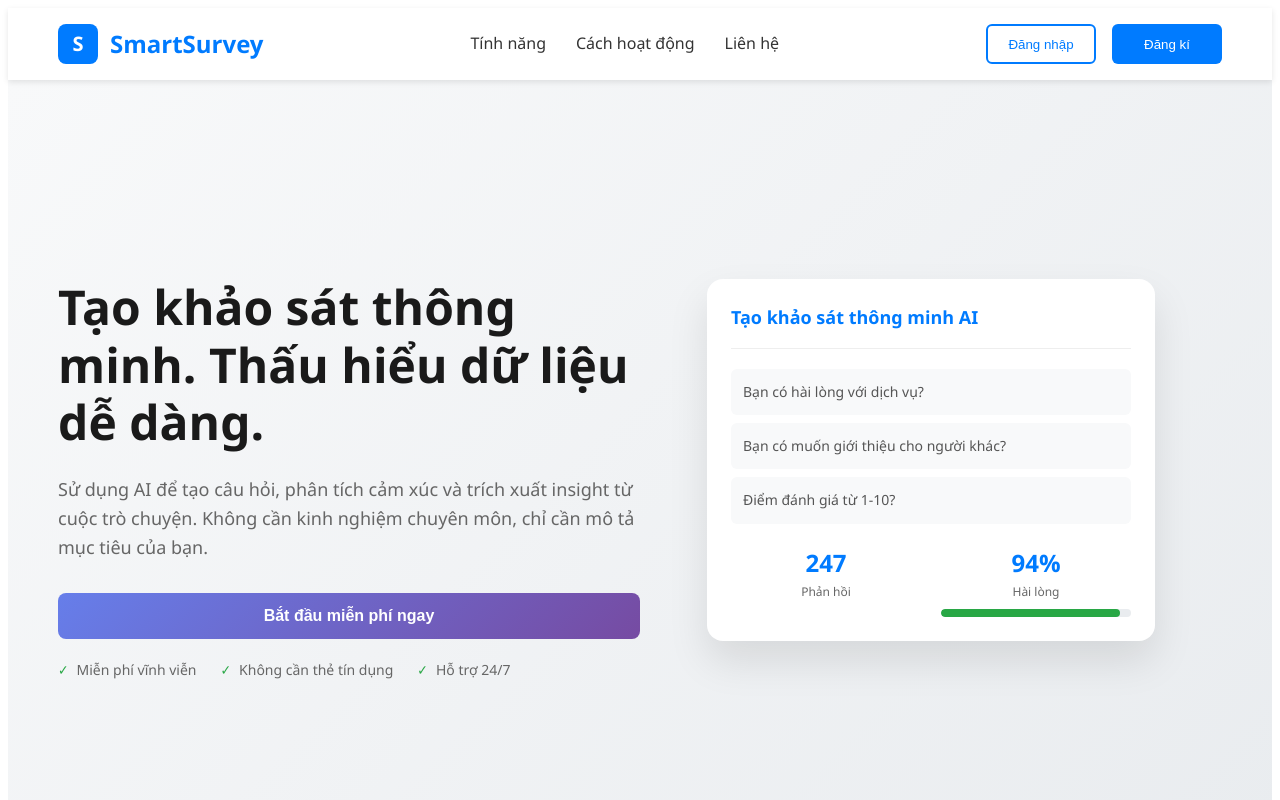
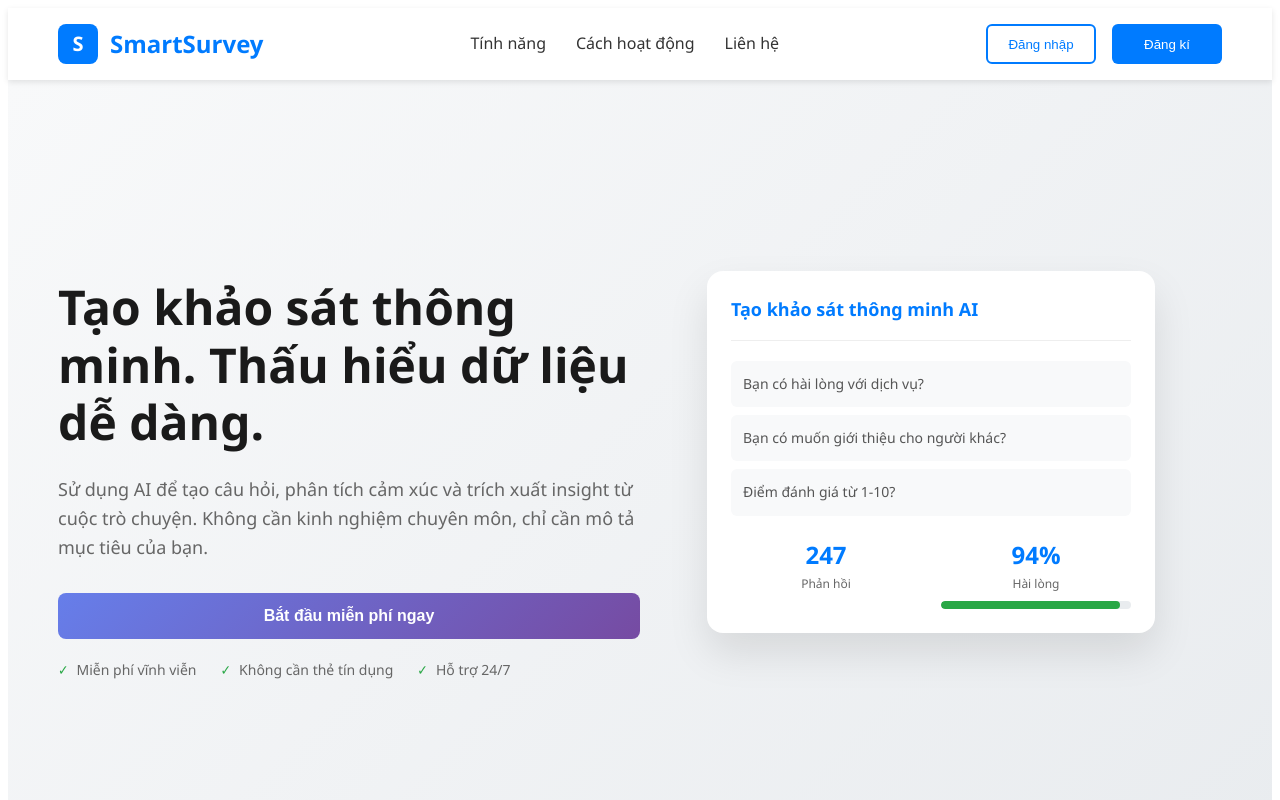
Before and after one commit to gwynnn297/SmartSurvey, a React (Vite) app in the folder frontend/: page / in a window 1280 px wide. In both pictures the pointer is over the element 931 px from the left and 459 px from the top of the page. Shown: the top 800 px of the page. Built offline with nearby package versions, Linux system fonts and the light colour scheme.

Commit message:
Update_Hover_HomePage
Sửa 1 chút hover

```diff
--- a/frontend/src/pages/home/HomePage.css
+++ b/frontend/src/pages/home/HomePage.css
@@ -179,12 +179,17 @@
     padding: 24px;
     width: 400px;
     max-width: 100%;
+    transition: transform 0.3s, box-shadow 0.3s;
 }
-
+.mockup:hover{
+    transform: translateY(-8px);
+    box-shadow: 0 20px 40px rgba(0, 0, 0, 0.1);
+}
 .mockup-header {
     border-bottom: 1px solid #eee;
     padding-bottom: 16px;
     margin-bottom: 20px;
+
 }
 
 .mockup-header h3 {
@@ -337,8 +342,12 @@
     padding: 40px 30px;
     border-radius: 16px;
     box-shadow: 0 10px 30px rgba(0, 0, 0, 0.1);
+    transition: transform 0.3s, box-shadow 0.3s;
 }
-
+.step:hover {
+    transform: translateY(-8px);
+    box-shadow: 0 20px 40px rgba(0, 0, 0, 0.1);
+}
 .step-number {
     width: 60px;
     height: 60px;
@@ -520,7 +529,9 @@
     font-weight: bold;
     color: white;
 }
-
+.footer-left{
+    max-width: 50%;
+}
 .footer-left p {
     color: #ccc;
     line-height: 1.6;
@@ -534,6 +545,7 @@
 }
 
 .footer-right {
+    margin-right: 10%;
     display: grid;
     grid-template-columns: 1fr 1fr;
     gap: 40px;
```
Also changed, not shown: frontend/src/pages/home/HomePage.jsx (line endings or trailing spaces).
